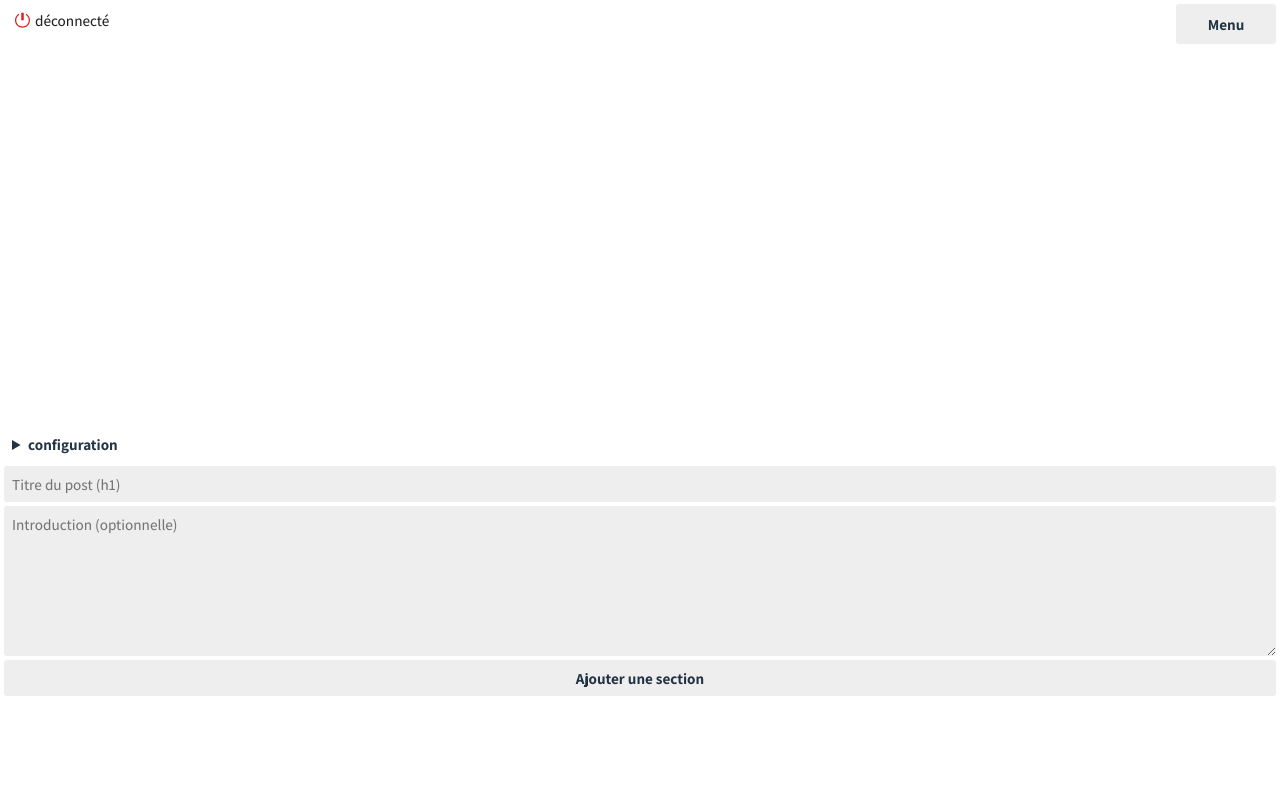
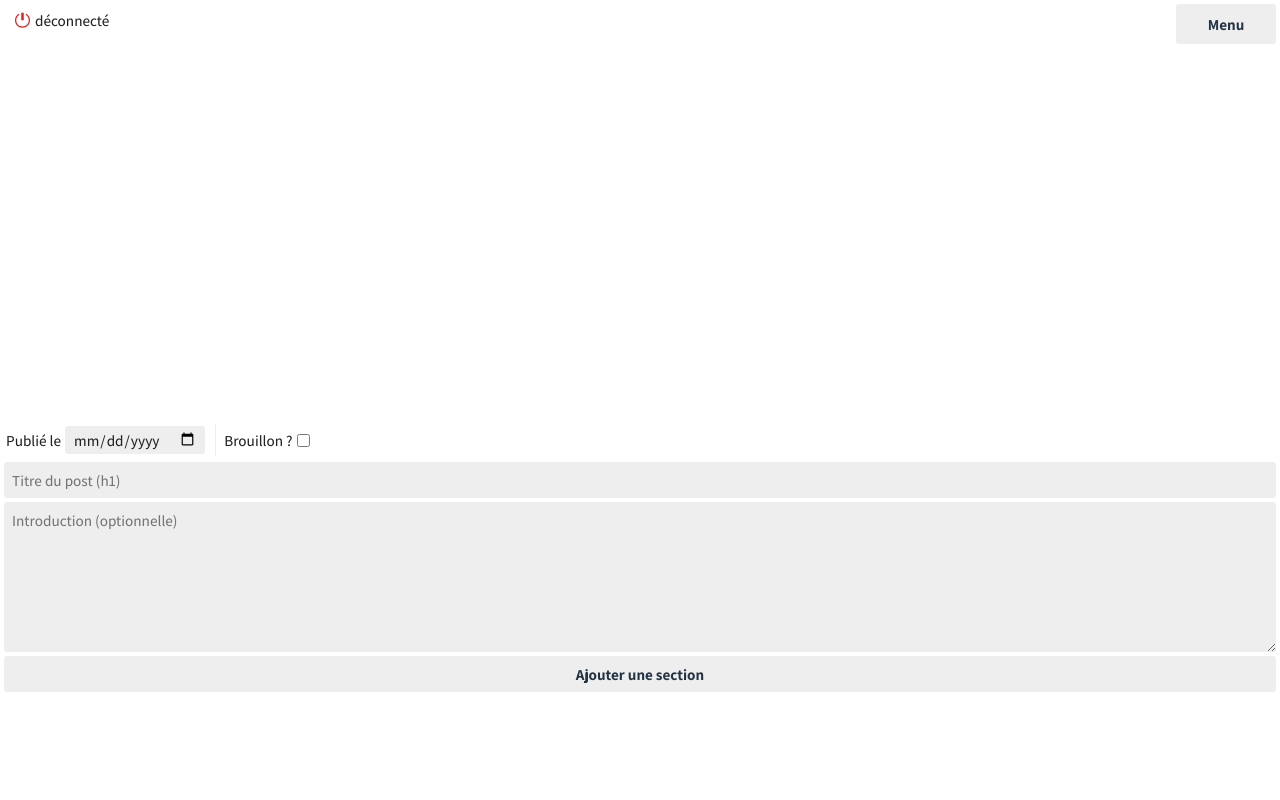
Before and after one commit to AwebsomeFr/WordsMatter, a PHP site: page /dev/index.html in a window 1280 px wide. Run offline with PHP 8.4, Linux system fonts and the light colour scheme; data that the repository does not hold is empty.

Commit message:
Remove class option (should not be included by default). Beautify UI for the post configuration.

```diff
--- a/dev/api/deletePost.php
+++ b/dev/api/deletePost.php
@@ -5,9 +5,9 @@ ini_set('html_errors', false);
 error_reporting(E_ALL);
 
 /*
-Job : delete a post from the server.
-Return : 'success' if done.
-To : /app/js/functions.js | deletePost
+	Job : delete a post from the server.
+	Return : 'success' if done.
+	To : /app/js/functions.js | deletePost
 */
 
 if(isset($_POST['editorId']) && isset($_POST['post'])) {
--- a/dev/api/getImages.php
+++ b/dev/api/getImages.php
@@ -5,9 +5,9 @@ ini_set('html_errors', false);
 error_reporting(E_ALL);
 
 /*
-Job : browse and return the content of the gallery.
-Return : a JSON containing the content of the gallery.
-To : /app/js/functions.js | getImages
+	Job : browse and return the content of the gallery.
+	Return : a JSON containing the content of the gallery.
+	To : /app/js/functions.js | getImages
 */
 
 if(isset($_POST['editorId'])) {
--- a/dev/api/init.php
+++ b/dev/api/init.php
@@ -1,9 +1,9 @@
 <?php
 
 /*
-Job : Check that the application matches the API and create necessary files and directories.
-Return : 'granted' if OK.
-To : /app/js/start.js
+	Job : Check that the application matches the API and create necessary files and directories.
+	Return : 'granted' if OK.
+	To : /app/js/start.js
 */
 
 if(isset($_POST['editorId'])) {
--- a/dev/api/pushImage.php
+++ b/dev/api/pushImage.php
@@ -5,9 +5,9 @@ ini_set('html_errors', false);
 error_reporting(E_ALL);
 
 /*
-Job : upload an image in the gallery.
-Return : 'success' if done.
-To : /app/js/functions.js | pushImage
+	Job : upload an image in the gallery.
+	Return : 'success' if done.
+	To : /app/js/functions.js | pushImage
 */
 
 if(isset($_FILES) && isset($_POST['editorId'])) {
--- a/dev/app/css/app.css
+++ b/dev/app/css/app.css
@@ -108,7 +108,7 @@
 		gap: 2px;
 		grid-template-rows: auto 1fr 1fr;
 		max-width: 100%;
-		min-width: 360px;
+		min-width: 300px;
 		padding: 2px;
 		width: 100%;
 	}
@@ -335,26 +335,25 @@
  /* Post edition. */
 
 	.config {
-		padding: 10px;
-	}
-	.config summary {
-		font-weight: bold;
-		color: var(--color1);
+		display: flex;
+		flex-wrap: wrap;
+		margin-bottom: 4px;
+		margin-left: 4px;
 	}
 	.config label {
+		align-items: center;
+		border-right: solid 1px var(--color4);
+		display: flex;
+		margin-right: 8px;
+		padding-right: 8px;
 		position: initial !important;
-		display: block;
-		margin: 15px 10px 10px 10px;
 	}
-	.config label:last-child {
-		display: flex;
-		flex-direction: row-reverse;
-		justify-content: start;
+	.config label:last-of-type {
+		border-right: none;
 	}
 	.config input {
-		display: block;
-		margin-right: 5px;
-		max-width: 125px;
+		margin-left: 4px;
+		padding: 3px 8px;
 	}
 
 	.content {
--- a/dev/app/js/functions.js
+++ b/dev/app/js/functions.js
@@ -136,7 +136,6 @@ let marker = 0;
 			let post = {
 				date: _.I('post-date').value,
 				isDraft: _.I('post-draft').checked,
-				class: _.I('post-class').value,
 				title: _.I('in-h1').value,
 				introduction: _.I('in-intro').value,
 				sections: null
@@ -170,7 +169,6 @@ let marker = 0;
 				// Restore values.
 				_.I('post-date').value = post.date;
 				_.I('post-draft').checked = post.isDraft;
-				_.I('post-class').value = post.class;
 
 				_.I('in-h1').value = post.title;
 				runEditor('in-h1');
@@ -731,7 +729,7 @@ let marker = 0;
 			})
 	);
 
-		_.Q('div', UI.input).appendChild(inputSecElm);
+		_.Q('.content').appendChild(inputSecElm);
 
 		// Scroll down and focus to the new section.
 		document.location.replace(document.location.pathname + '#in-sec-h2-' + marker);
--- a/dev/app/js/i18n.en.js
+++ b/dev/app/js/i18n.en.js
@@ -47,9 +47,9 @@ const LAB = {
 		update: 'Update'
 	},
 	input: {
-		postClass: 'Class (optional)',
+		postClass: 'Class',
 		postDate: 'Publication date',
-		postDraft: 'Save as a draft ?',
+		postDraft: 'Draft ?',
 		imgAlt: 'Description (alternative)',
 		secContent: 'Content of the section',
 		h1: 'Title of the post (h1)',
--- a/dev/app/js/i18n.fr.js
+++ b/dev/app/js/i18n.fr.js
@@ -47,9 +47,9 @@ const LAB = {
 		update: 'Mettre à jour'
 	},
 	input: {
-		postClass: 'Classe (optionnelle)',
-		postDate: 'Date de publication',
-		postDraft: 'Sauvegarder en tant que brouillon ?',
+		postClass: 'Classe',
+		postDate: 'Publié le',
+		postDraft: 'Brouillon ?',
 		imgAlt: 'Description (alternative)',
 		secContent: 'Contenu de section',
 		h1: 'Titre du post (h1)',
--- a/dev/app/js/start.js
+++ b/dev/app/js/start.js
@@ -225,28 +225,11 @@
 		},
 		children: [
 			{
-				type: 'details',
+				type: 'div',
 				attributes: {
 					class: 'config'
 				},
 				children: [
-					{
-						type: 'summary',
-						text: LAB.bt.configuration
-
-					},
-					{
-						type: 'label',
-						children: [
-							{
-								type: 'input',
-								attributes: {
-									id: 'post-class'
-								}
-							},
-						],
-						text: LAB.input.postClass
-					},
 					{
 						type: 'label',
 						children: [
@@ -256,7 +239,7 @@
 									id: 'post-date',
 									type: 'date'
 								}
-							},
+							}
 						],
 						text: LAB.input.postDate
 					},
@@ -272,7 +255,7 @@
 							}
 						],
 						text: LAB.input.postDraft
-					},
+					}
 				]
 			},
 			{
```
Also changed, not shown: dev/api/pushPost.php (+7 -8 lines), prod/api/pushPost.php (+1 -1 lines), prod/app/js/i18n.en.js (+1 -1 lines), prod/app/js/i18n.fr.js (+1 -1 lines), prod/app/css/app.css, prod/app/js/functions.js, prod/app/js/start.js.
